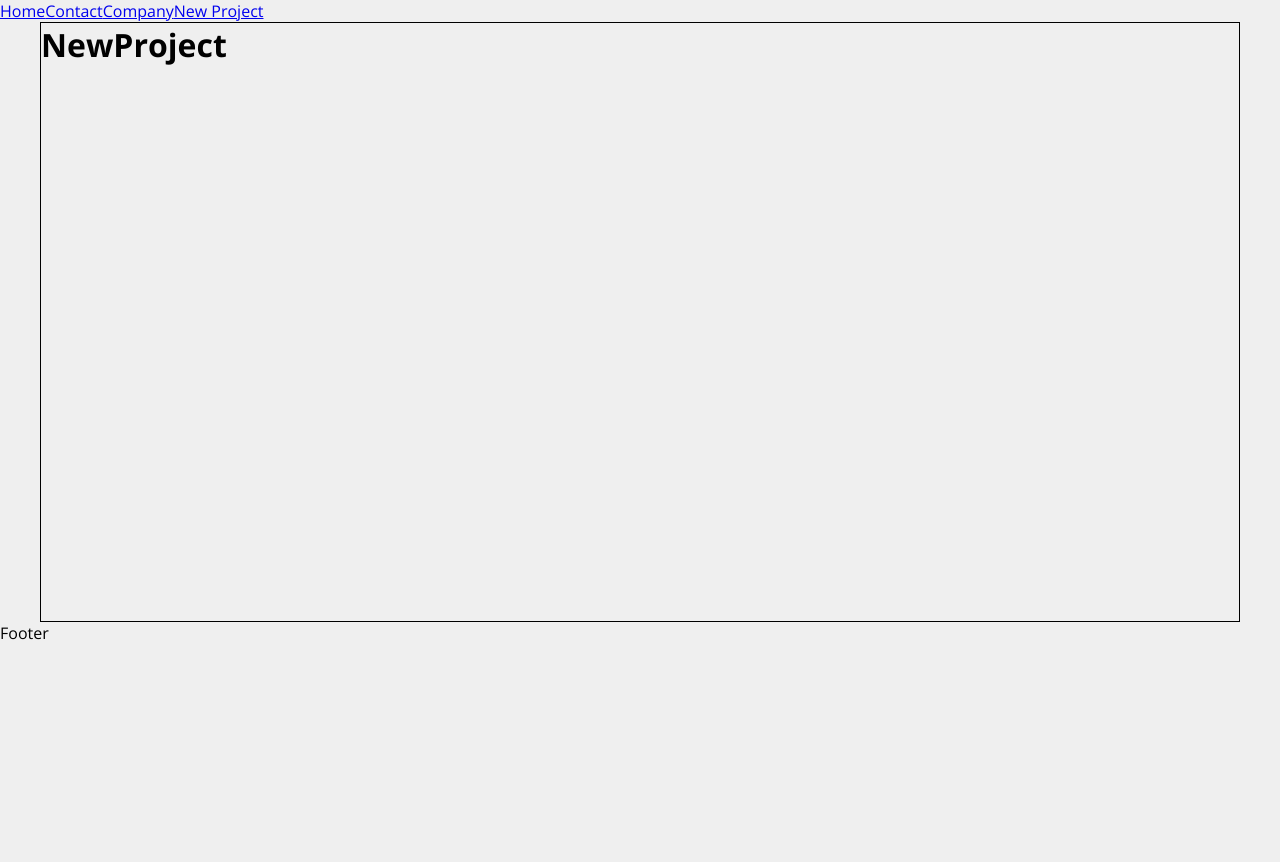
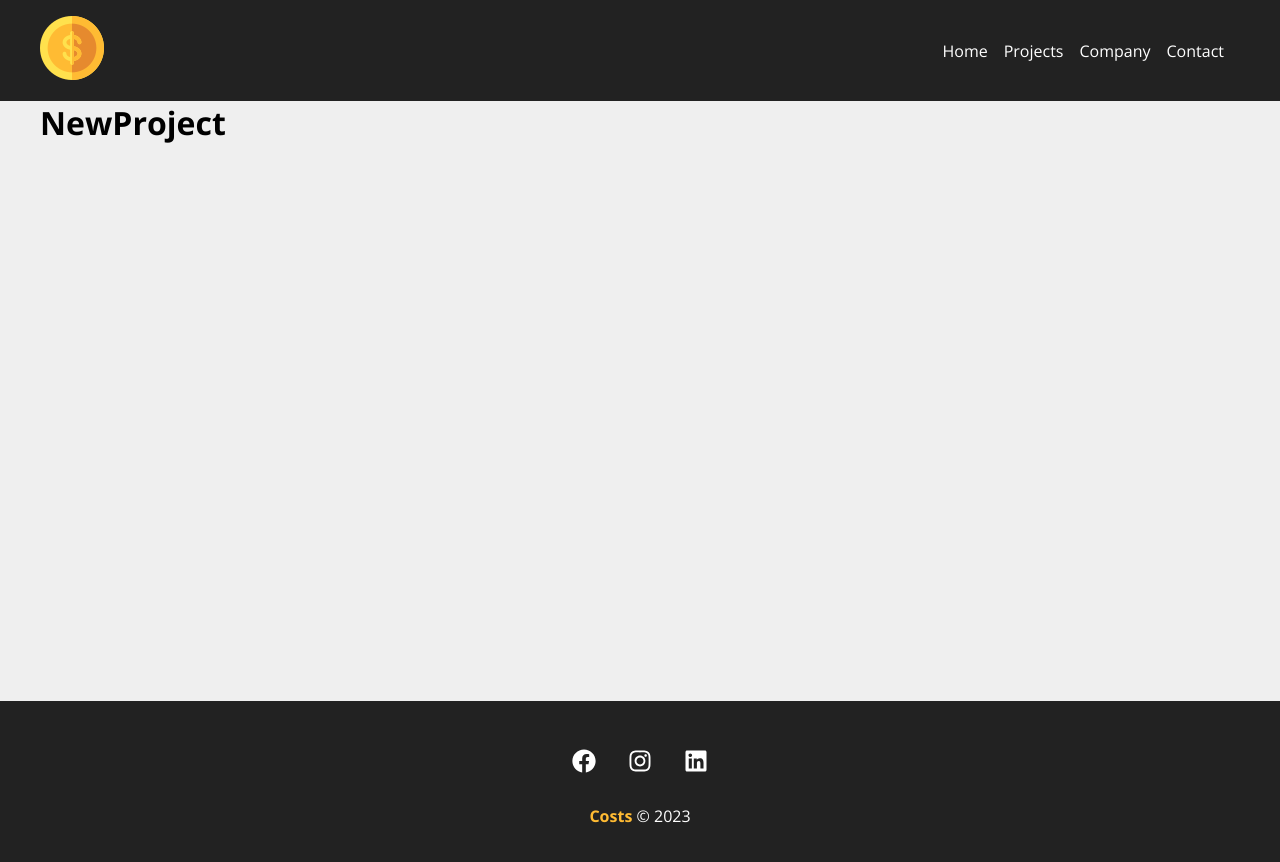
Before and after one commit to miguelamaral254/VersionamentoProjetoss, a React (Create React App) app in the folder costs/: page /newproject in a window 1280 px wide. Shown: the top 862 px of the page. Before the commit the page ends 800 px from the top, so only its background shows below. Built offline with nearby package versions, Linux system fonts and the light colour scheme.

Commit message:
branch#19

```diff
--- a/costs/src/App.js
+++ b/costs/src/App.js
@@ -1,9 +1,12 @@
 import { BrowserRouter as Router, Routes, Route, Link } from 'react-router-dom';
 import Container from './Components/layout/Container';
+import Footer from './Components/layout/Footer';
+import Navbar from './Components/layout/Navbar';
 import Company from './Components/Pages/Company';
 import Contact from './Components/Pages/Contact';
 import Home from './Components/Pages/Home';
 import NewProject from './Components/Pages/NewProject';
+import Projects from './Components/Pages/Projects';
 
 
 
@@ -11,22 +14,18 @@
 function App() {
   return (
     <Router>
-      <div>
-        <Link to="/">Home</Link>
-        <Link to="/contact">Contact</Link>
-        <Link to="/company">Company</Link>
-        <Link to="/newproject">New Project</Link>
-        </div>
+      <Navbar/>
       <Container customClass="min_height">
         <Routes>
           <Route exact path="/" element={<Home />}/>
+          <Route exact path="/projects" element={<Projects />}/>
           <Route ecact path='/company' element={<Company />}/>
           <Route exact path="/contact" element={<Contact />}/>
           <Route exact path="/newproject" element={<NewProject />}/>
         </Routes>
 
       </Container>
-      <footer>Footer</footer>
+      <Footer/>
     </Router>
 
   );
--- /dev/null
+++ b/costs/src/Components/Pages/Projects.js
@@ -0,0 +1,4 @@
+function Projects() {
+    return <h1>Projects</h1>
+}
+export default Projects
--- a/costs/src/Components/layout/Container.module.css
+++ b/costs/src/Components/layout/Container.module.css
@@ -4,7 +4,7 @@
     flex-wrap: wrap;
     justify-content: space-between;
     margin: 0 auto;
-    border: 1px solid black;
+
 
 }
 .min_height {
--- /dev/null
+++ b/costs/src/Components/layout/Footer.js
@@ -0,0 +1,23 @@
+import {FaFacebook, FaInstagram, FaLinkedin} from 'react-icons/fa'
+import styles from './Footer.module.css'
+function Footer(){
+    return (
+    <footer className={styles.footer}>
+        <ul className={styles.social_list}>
+            <li className={styles.social_list}>
+                <FaFacebook/>
+            </li>
+            <li className={styles.social_list}>
+                <FaInstagram/>
+            </li>
+            <li className={styles.social_list}>
+                <FaLinkedin/>
+            </li>
+        </ul>
+        <p className={styles.copy_right}>
+            <span>Costs</span> &copy; 2023
+        </p>
+    </footer>
+    )
+}
+export default Footer
--- /dev/null
+++ b/costs/src/Components/layout/Footer.module.css
@@ -0,0 +1,28 @@
+.footer{
+    background-color: #222;
+    color: #fff;
+    padding: 3em;
+    text-align: center;
+}
+.social_list {
+    display: flex;
+    justify-content: center;
+    list-style-type: none;
+}
+.social_list li {
+    margin: 0 1em;
+}
+.social_list li:hover {
+    color: #ffbb33;
+}
+.social_list svg {
+    font-size: 1.5em;
+    cursor: pointer;
+}
+.copy_right {
+    margin-top: 2em;
+}
+.copy_right span {
+    font-weight: bold;
+    color: #ffbb33;
+}
--- /dev/null
+++ b/costs/src/Components/layout/Navbar.js
@@ -0,0 +1,33 @@
+import { Link } from 'react-router-dom'
+import Container from './Container'
+import styles from './Navbar.module.css'
+import logo from '../../Img/costs_logo.png'
+
+function Navbar(){
+    return(
+        <nav className={styles.navbar}>
+            <Container>
+                <Link to="/">
+                    <img src={logo} alt='Costs' />
+                 </Link>
+                <ul className={styles.list}>
+                    <li className={styles.item}>
+                        <Link exact to="/">Home</Link>
+                    </li>
+                    <li className={styles.item}>
+                    <Link exact to="/projects">Projects</Link>
+                    </li>
+                    <li className={styles.item}>
+                        <Link to="/company">Company</Link>
+                    </li>
+                    <li className={styles.item}>
+                        <Link to="/contact">Contact</Link>
+                    </li>
+
+
+                </ul>
+            </Container>
+        </nav>
+    )
+}
+export default Navbar
--- /dev/null
+++ b/costs/src/Components/layout/Navbar.module.css
@@ -0,0 +1,22 @@
+.navbar {
+    display: flex;
+    justify-content: space-between;
+    background-color: #222;
+    padding: 1em;
+}
+.list {
+    display: flex;
+    list-style: none;
+    align-items: center;
+
+}
+.item {
+    margin-right: 1em;
+}
+.item a {
+    color: #fff;
+    text-decoration: none;
+}
+.item a:hover {
+    color: #ffbb33;
+}
```
